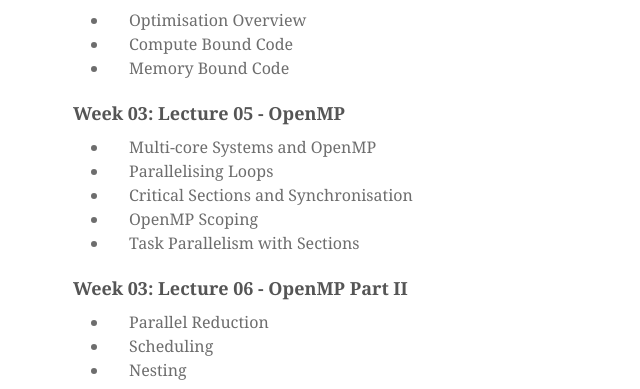
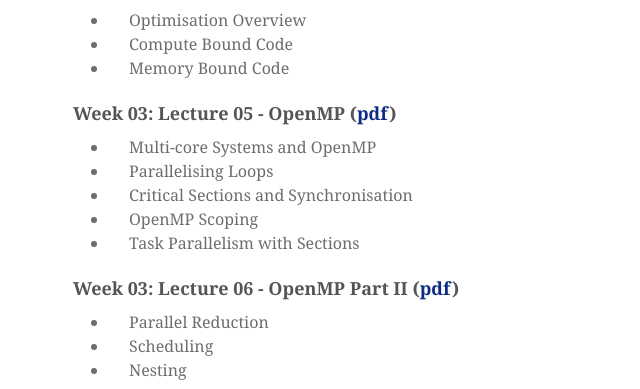
Before and after one commit to mondus/mondus.github.io, a Jekyll site: the page built from teaching/COM4521/index.md, in a window 1280 px wide and 900 px high, scrolled down 1127 px. Shown: the part 159-548 px from the top of the window, without its empty margins (167-807 px from the left). Built offline with Jekyll 4.4.1, drawn with Linux system fonts in a browser that asks for light colours; nearby versions of some CDN libraries; some web fonts are replaced.

Commit message:
Week 3 lectures

```diff
--- a/teaching/COM4521/index.md
+++ b/teaching/COM4521/index.md
@@ -46,7 +46,7 @@ Lectures notes are available via [Google Drive](https://drive.google.com/a/sheff
 * Compute Bound Code
 * Memory Bound Code
 
-### Week 03: Lecture 05 - OpenMP
+### Week 03: Lecture 05 - OpenMP ([pdf](https://drive.google.com/a/sheffield.ac.uk/file/d/0B2HbOiEppVPMaHc0dGtWeE14SUk/view?usp=sharing))
 
 * Multi-core Systems and OpenMP
 * Parallelising Loops
@@ -54,7 +54,7 @@ Lectures notes are available via [Google Drive](https://drive.google.com/a/sheff
 * OpenMP Scoping
 * Task Parallelism with Sections
 
-### Week 03: Lecture 06 - OpenMP Part II
+### Week 03: Lecture 06 - OpenMP Part II ([pdf](https://drive.google.com/a/sheffield.ac.uk/file/d/0B2HbOiEppVPMOExXQ0V4TmlETm8/view?usp=sharing))
 
 * Parallel Reduction
 * Scheduling
```
